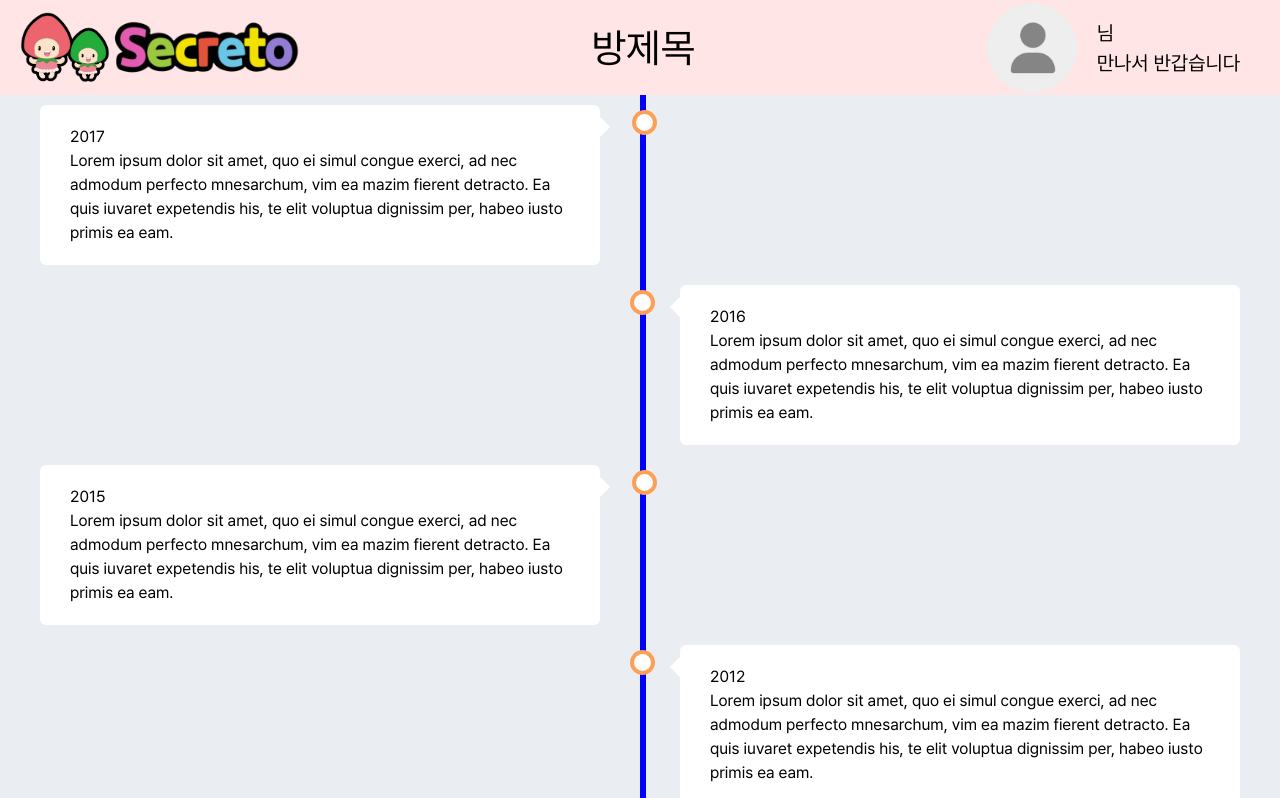
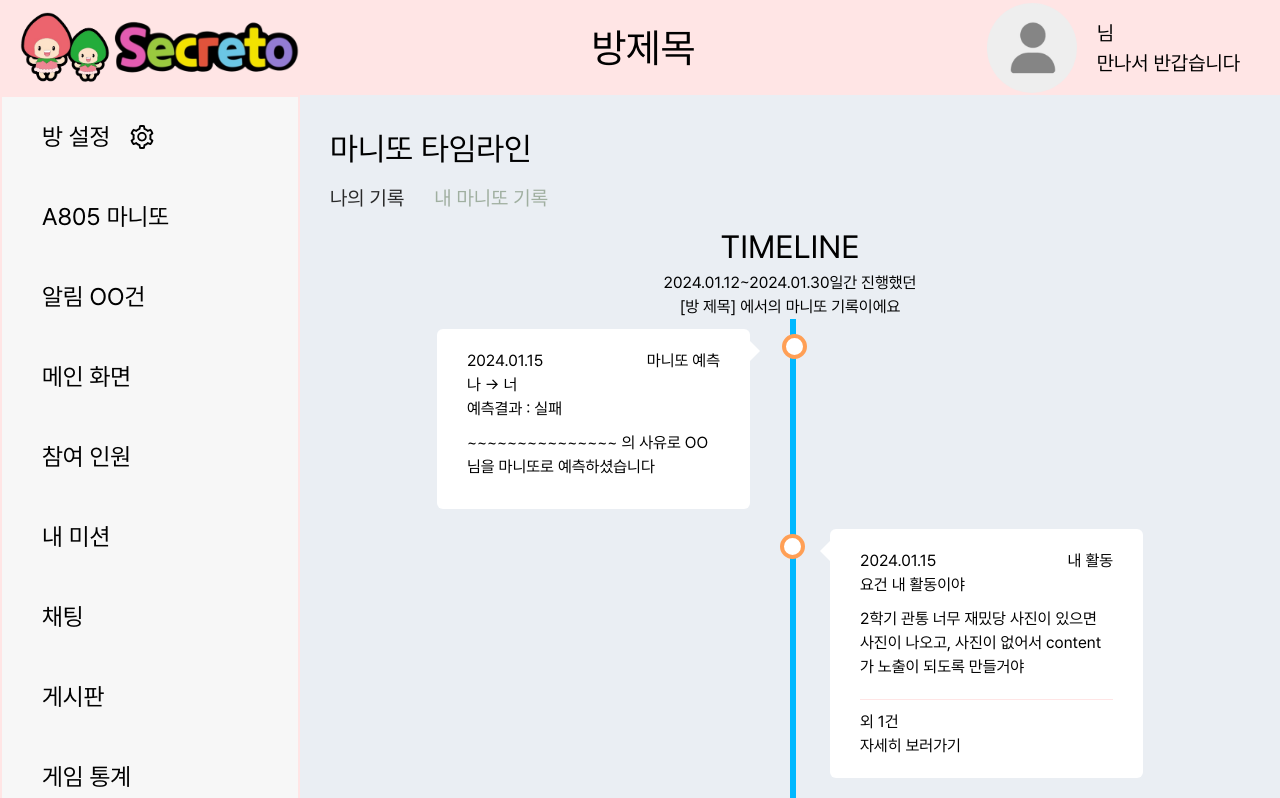
Before and after one commit to yee950419/secreto, a Vue app in the folder frontend/: page /game in a window 1280 px wide. Shown: the top 798 px of the page. Built offline with nearby package versions, Linux system fonts and the light colour scheme.

Commit message:
feat: 타임라인 기능 추가
더미 데이터를 이용한 날짜별 데이터 출력 기능 구현

-Related to:S10P12A805-82 S10P12A805-92

```diff
--- a/frontend/src/assets/main.css
+++ b/frontend/src/assets/main.css
@@ -44,7 +44,7 @@
         content: '';
         position: absolute;
         width: 6px;
-        background-color: blue;
+        background-color: var(--A805LightBlue);
         top: 0;
         bottom: 0;
         left: 50%;
--- a/frontend/src/components/TheWelcome.vue
+++ /dev/null
@@ -1,3 +0,0 @@
-<script setup lang="ts"></script>
-
-<template>Welcome to Secrto Project</template>
--- a/frontend/src/components/WelcomeItem.vue
+++ /dev/null
@@ -1,5 +0,0 @@
-<template>
-  <div>Welcome Item</div>
-</template>
-
-<style scoped></style>
--- a/frontend/src/components/organisms/HeaderBar.vue
+++ b/frontend/src/components/organisms/HeaderBar.vue
@@ -33,7 +33,7 @@ onUnmounted(() => {
 
 <template>
     <div
-        class="flex md:h-[140px] max-md:h-[100px] bg-A805Cream w-full md:justify-between items-center"
+        class="flex w-full items-center max-md:h-[100px] md:justify-between md:h-[140px] bg-A805Cream"
     >
         <MenuOutlined v-if="!isMdOrLarger" style="font-size: 24px" class="ml-[40px]" />
         <HeaderLogo class="md:ml-[20px] max-md:mx-auto" />
--- /dev/null
+++ b/frontend/src/components/organisms/HistoryCard.vue
@@ -0,0 +1,84 @@
+<script setup lang="ts">
+import { defineProps, ref } from 'vue'
+import TextAtom from '@/components/atoms/TextAtom.vue'
+
+const isActive = ref(false)
+type HistoryType = {
+    index: number
+    title: string
+    date: string
+    content: string
+    imageUrl: string | null
+    link: string
+    activity: string
+}
+
+defineProps({
+    HistoryData: {
+        type: Array as () => HistoryType[],
+        required: true
+    }
+})
+
+const routerHandler = (link: string) => {
+    //TODO: 라우터 이동로직 구현 필요
+    console.log(link + '로 이동 하는 로직 추가 필요')
+}
+</script>
+
+<template>
+    <div class="flex flex-col">
+        <div>
+            <div class="flex flex-col">
+                <div class="flex justify-between">
+                    <TextAtom>{{ HistoryData[0].date }}</TextAtom
+                    ><TextAtom>{{ HistoryData[0].activity }}</TextAtom>
+                </div>
+                <TextAtom>{{ HistoryData[0].title }}</TextAtom>
+            </div>
+            <div
+                class="w-full my-[10px] cursor-pointer"
+                @click="routerHandler(HistoryData[0].link)"
+            >
+                <img
+                    v-if="HistoryData[0].imageUrl"
+                    :src="HistoryData[0].imageUrl"
+                    class="object-cover rounded-lg w-full h-full max-h-[250px]"
+                />
+                <TextAtom v-else> {{ HistoryData[0].content }}</TextAtom>
+            </div>
+
+            <div v-if="HistoryData.length > 1 && !isActive" class="flex flex-col">
+                <hr class="border-solid border-1 border-A805Cream my-[10px]" />
+                <TextAtom>외 {{ HistoryData.length - 1 }}건</TextAtom>
+                <TextAtom @click="isActive = true" customClass="cursor-pointer"
+                    >자세히 보러가기</TextAtom
+                >
+            </div>
+            <div class="flex flex-col" v-else>
+                <div v-for="(data, index) in HistoryData.slice(1)" :key="index">
+                    <hr class="border-solid border-1 border-A805Cream mt-[10px]" />
+                    <div class="flex flex-col">
+                        <div class="flex justify-between">
+                            <TextAtom>{{ data.date }}</TextAtom
+                            ><TextAtom> {{ data.activity }}</TextAtom>
+                        </div>
+                        <TextAtom>{{ data.title }}</TextAtom>
+                    </div>
+                    <div class="w-full my-[10px] cursor-pointer" @click="routerHandler(data.link)">
+                        <img
+                            v-if="data.imageUrl"
+                            :src="data.imageUrl"
+                            class="object-cover rounded-lg w-full h-full max-h-[250px]"
+                        />
+                        <TextAtom v-else>{{ data.content }}</TextAtom>
+                    </div>
+                </div>
+                <TextAtom>총 {{ HistoryData.length }}건...</TextAtom>
+                <TextAtom @click="isActive = false" custom-class="cursor-pointer">접기</TextAtom>
+            </div>
+        </div>
+    </div>
+</template>
+
+<style scoped></style>
--- a/frontend/src/components/organisms/NavBar.vue
+++ b/frontend/src/components/organisms/NavBar.vue
@@ -28,7 +28,7 @@ const handleMenuClickAndToggleSubMenu = (index: number, menu: string) => {
 
 <template>
     <div
-        class="flex flex-col h-full bg-A805White md:w-[300px] max-md:w-full md:border-solid md:border-2 md:border-A805Cream md:overflow-y-auto"
+        class="flex flex-col h-full max-md:hidden bg-A805White md:w-[300px] max-md:w-full md:border-solid md:border-2 md:border-A805Cream md:overflow-y-auto"
     >
         <MenuItem
             custom-class="menu-item"
--- /dev/null
+++ b/frontend/src/components/organisms/PredictCard.vue
@@ -0,0 +1,21 @@
+<script setup lang="ts">
+//TODO: 마니또 예측 카드 컴포넌트 구현 필요
+import TextAtom from '@/components/atoms/TextAtom.vue'
+</script>
+
+<template>
+    <div>
+        <div class="flex flex-col">
+            <div class="flex justify-between">
+                <TextAtom>2024.01.15</TextAtom><TextAtom>마니또 예측</TextAtom>
+            </div>
+            <TextAtom>나 -> 너</TextAtom>
+            <TextAtom>예측결과 : 실패</TextAtom>
+        </div>
+        <div class="w-full my-[10px] cursor-pointer">
+            <TextAtom> ~~~~~~~~~~~~~~~ 의 사유로 OO님을 마니또로 예측하셨습니다 </TextAtom>
+        </div>
+    </div>
+</template>
+
+<style scoped></style>
--- a/frontend/src/components/template/TimeLine.vue
+++ b/frontend/src/components/template/TimeLine.vue
@@ -1,76 +1,139 @@
 <script setup lang="ts">
 import NavBar from '@/components/organisms/NavBar.vue'
+import HistoryCard from '@/components/organisms/HistoryCard.vue'
+import { ref, watch, onMounted } from 'vue'
+import TextAtom from '@/components/atoms/TextAtom.vue'
+import PredictCard from '@/components/organisms/PredictCard.vue'
+type HistoryType = {
+    index: number
+    title: string
+    date: string
+    content: string
+    imageUrl: string | null
+    link: string
+    activity: string
+}
+
+//TODO: HistoryData API 연동 필요
+const HistoryData = ref<Array<HistoryType>>([
+    {
+        index: 1,
+        activity: '내 활동',
+        title: '요건 내 활동이야',
+        date: '2024.01.15',
+        content:
+            '2학기 관통 너무 재밌당 사진이 있으면 사진이 나오고, 사진이 없어서 content가 노출이 되도록 만들거야',
+        imageUrl: null,
+        link: 'https://www.naver.com'
+    },
+    {
+        index: 2,
+        activity: '내 활동',
+        title: '요것도 내 활동이지',
+        date: '2024.01.15',
+        imageUrl: 'https://picsum.photos/200/300',
+        content:
+            'Lorem ipsum dolor sit amet, quo ei simul congue exerci, ad nec admodum perfecto mnesarchum, vim ea mazim fierent detracto. Ea quis iuvaret expetendis his, te elit voluptua dignissim per, habeo iusto primis ea eam.',
+        link: 'https://www.naver.com'
+    }
+])
+
+const myActivity = ref(true)
+
+const setMyActivity = (value: boolean) => {
+    myActivity.value = value
+}
+
+//TODO: API 연동 필요
+// 내가 마니띠에게 활동한 기록 가져오는 API
+const getMyActivity = () => {
+    console.log('getMyActivity')
+}
+
+// 나의 마니또의 활동 기록 가져오는 API
+const getMyManito = () => {
+    console.log(`getMyManito's activity`)
+}
+
+const getTimeLine = () => {
+    if (myActivity.value) {
+        getMyActivity()
+    } else {
+        getMyManito()
+    }
+}
+
+watch(myActivity, getTimeLine)
+
+onMounted(() => {
+    getTimeLine()
+})
 </script>
 
 <template>
     <div class="flex flex-1 bg-A805Neutral">
-        <!-- <NavBar /> -->
-        <div class="flex flex-1">
+        <NavBar />
+        <div class="flex flex-1 flex-col">
+            <div class="flex flex-col md:ml-[30px] max-md:mx-auto gap-[10px] mt-[30px]">
+                <TextAtom custom-class="text-2">마니또 타임라인</TextAtom>
+                <div class="flex gap-[30px]">
+                    <TextAtom
+                        @click="setMyActivity(true)"
+                        :custom-class="{
+                            'text-4': true,
+                            'cursor-pointer': true,
+                            'text-A805Black': myActivity,
+                            'text-A805Grey': !myActivity
+                        }"
+                        >나의 기록</TextAtom
+                    >
+                    <TextAtom
+                        @click="setMyActivity(false)"
+                        :custom-class="{
+                            'text-4': true,
+                            'cursor-pointer': true,
+                            'text-A805Black': !myActivity,
+                            'text-A805Grey': myActivity
+                        }"
+                        >내 마니또 기록</TextAtom
+                    >
+                </div>
+            </div>
+            <div class="flex flex-col mt-[10px]">
+                <TextAtom customClass="text-center text-2">TIMELINE</TextAtom>
+                <TextAtom customClass="text-center">2024.01.12~2024.01.30일간 진행했던</TextAtom>
+                <TextAtom customClass="text-center"> [방 제목] 에서의 마니또 기록이에요</TextAtom>
+            </div>
+
             <div class="timeline relative mx-auto">
                 <div class="container left">
                     <div class="content">
-                        <h2>2017</h2>
-                        <p>
-                            Lorem ipsum dolor sit amet, quo ei simul congue exerci, ad nec admodum
-                            perfecto mnesarchum, vim ea mazim fierent detracto. Ea quis iuvaret
-                            expetendis his, te elit voluptua dignissim per, habeo iusto primis ea
-                            eam.
-                        </p>
+                        <PredictCard />
                     </div>
                 </div>
                 <div class="container right">
                     <div class="content">
-                        <h2>2016</h2>
-                        <p>
-                            Lorem ipsum dolor sit amet, quo ei simul congue exerci, ad nec admodum
-                            perfecto mnesarchum, vim ea mazim fierent detracto. Ea quis iuvaret
-                            expetendis his, te elit voluptua dignissim per, habeo iusto primis ea
-                            eam.
-                        </p>
+                        <HistoryCard :HistoryData="HistoryData" />
                     </div>
                 </div>
                 <div class="container left">
                     <div class="content">
-                        <h2>2015</h2>
-                        <p>
-                            Lorem ipsum dolor sit amet, quo ei simul congue exerci, ad nec admodum
-                            perfecto mnesarchum, vim ea mazim fierent detracto. Ea quis iuvaret
-                            expetendis his, te elit voluptua dignissim per, habeo iusto primis ea
-                            eam.
-                        </p>
+                        <HistoryCard :HistoryData="HistoryData" />
                     </div>
                 </div>
                 <div class="container right">
                     <div class="content">
-                        <h2>2012</h2>
-                        <p>
-                            Lorem ipsum dolor sit amet, quo ei simul congue exerci, ad nec admodum
-                            perfecto mnesarchum, vim ea mazim fierent detracto. Ea quis iuvaret
-                            expetendis his, te elit voluptua dignissim per, habeo iusto primis ea
-                            eam.
-                        </p>
+                        <HistoryCard :HistoryData="HistoryData" />
                     </div>
                 </div>
                 <div class="container left">
                     <div class="content">
-                        <h2>2011</h2>
-                        <p>
-                            Lorem ipsum dolor sit amet, quo ei simul congue exerci, ad nec admodum
-                            perfecto mnesarchum, vim ea mazim fierent detracto. Ea quis iuvaret
-                            expetendis his, te elit voluptua dignissim per, habeo iusto primis ea
-                            eam.
-                        </p>
+                        <HistoryCard :HistoryData="HistoryData" />
                     </div>
                 </div>
                 <div class="container right">
                     <div class="content">
-                        <h2>2007</h2>
-                        <p>
-                            Lorem ipsum dolor sit amet, quo ei simul congue exerci, ad nec admodum
-                            perfecto mnesarchum, vim ea mazim fierent detracto. Ea quis iuvaret
-                            expetendis his, te elit voluptua dignissim per, habeo iusto primis ea
-                            eam.
-                        </p>
+                        <HistoryCard :HistoryData="HistoryData" />
                     </div>
                 </div>
             </div>
--- a/frontend/src/main.ts
+++ b/frontend/src/main.ts
@@ -4,8 +4,8 @@ import { createApp } from 'vue'
 import { createPinia } from 'pinia'
 import piniaPluginPersistedstate from 'pinia-plugin-persistedstate'
 
-import App from './App.vue'
-import router from './router'
+import App from '@/App.vue'
+import router from '@/router'
 
 const app = createApp(App)
 
--- a/frontend/src/router/index.ts
+++ b/frontend/src/router/index.ts
@@ -1,7 +1,4 @@
 import { createRouter, createWebHistory } from 'vue-router'
-import HomeView from '@/views/HomeView.vue'
-import MainPageView from '@/views/MainPageView.vue'
-import sswTestVue from '@/views/sswTest.vue'
 
 const router = createRouter({
     history: createWebHistory(import.meta.env.BASE_URL),
```
Also changed, not shown: frontend/src/views/MainPageView.vue (+3 -4 lines), frontend/src/views/sswTest.vue (+56 -19 lines).
